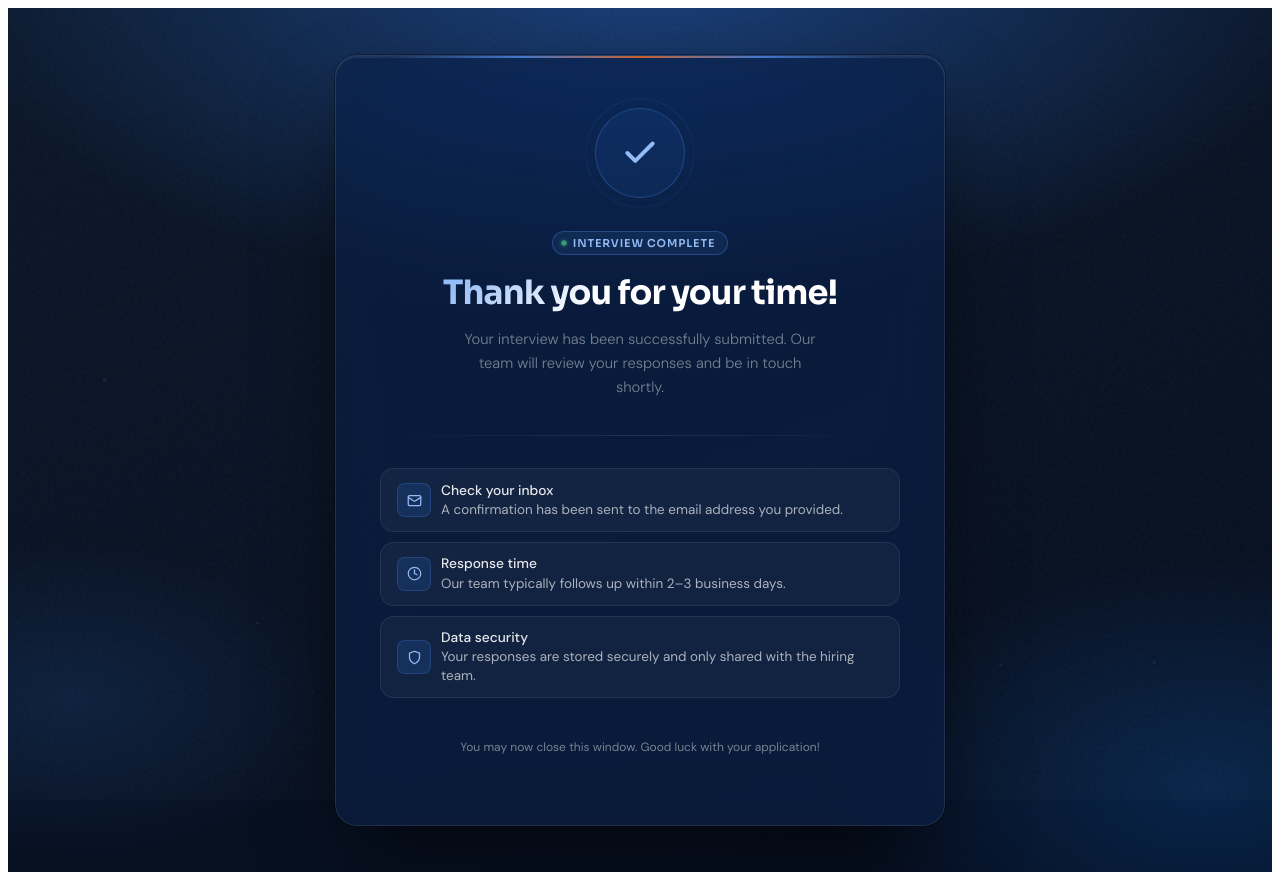
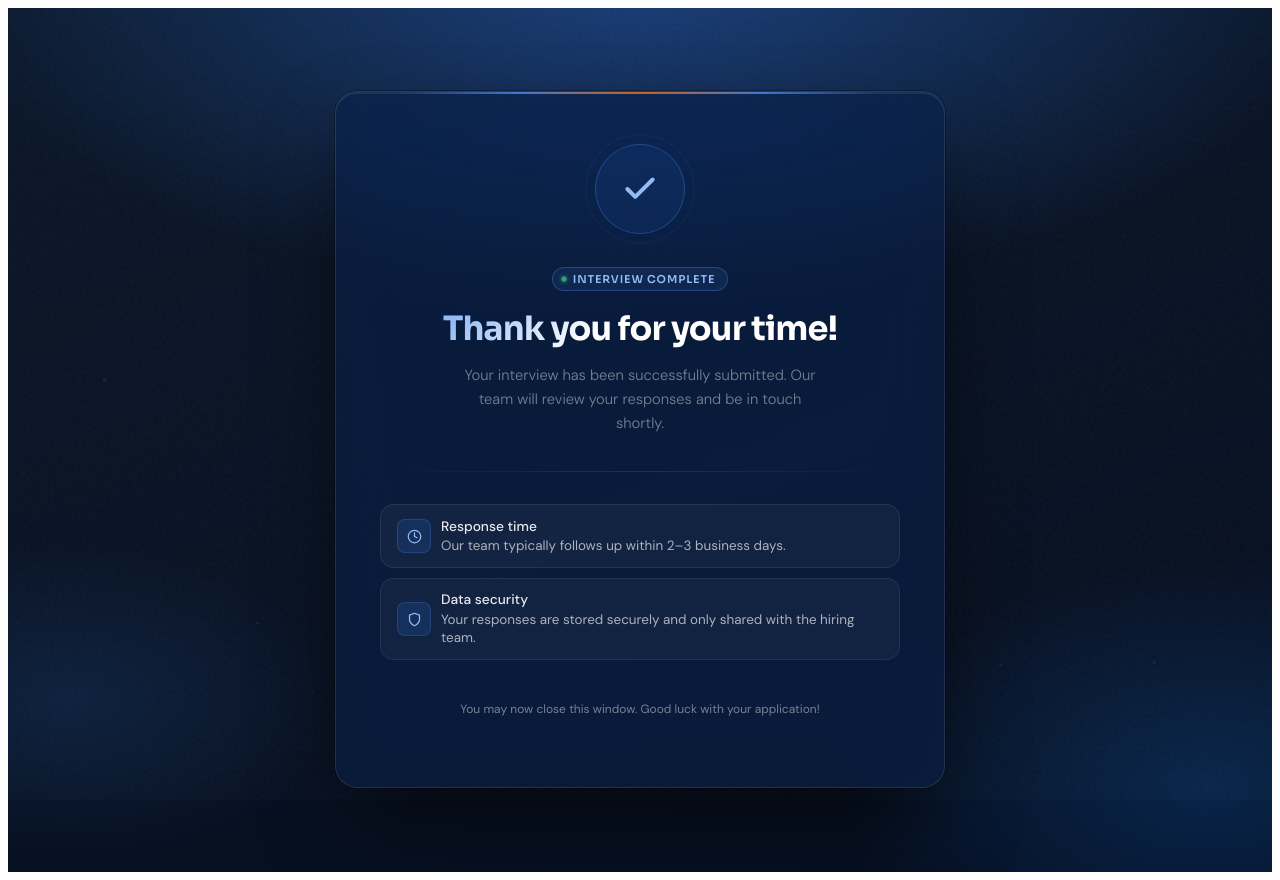
Before and after one commit to parisharma-askgalore/interview_website, a React (Vite) app in the folder frontend/: page /thankyou in a window 1280 px wide. Built offline with nearby package versions, Linux system fonts and the light colour scheme.

Commit message:
frontend-fixes-2

```diff
--- a/frontend/src/pages/EntryForm.jsx
+++ b/frontend/src/pages/EntryForm.jsx
@@ -113,6 +113,9 @@ export default function StartForm() {
               </div>
 
               <div className={styles.field}>
+                <div className={styles.inputWrap}>
+                  <span className={styles.inputIcon}><IconBriefcase /></span>
+                </div>
                 <label className={styles.label}>
                     <select
                       className={styles.input}
@@ -145,9 +148,6 @@ export default function StartForm() {
                     </select>
                    <span className={styles.required}>*</span>
                 </label>
-                <div className={styles.inputWrap}>
-                  <span className={styles.inputIcon}><IconBriefcase /></span>
-                </div>
               </div>
 
               <div className={styles.divider} />
--- a/frontend/src/pages/Thankyou.jsx
+++ b/frontend/src/pages/Thankyou.jsx
@@ -87,13 +87,6 @@ export default function Thankyou() {
         {/* Info pills */}
         <div className={styles.pills}>
           <div className={styles.pill}>
-            <div className={styles.pillIcon}><IconMail /></div>
-            <div className={styles.pillText}>
-              <strong>Check your inbox</strong>
-              A confirmation has been sent to the email address you provided.
-            </div>
-          </div>
-          <div className={styles.pill}>
             <div className={styles.pillIcon}><IconClock /></div>
             <div className={styles.pillText}>
               <strong>Response time</strong>
```
Also changed, not shown: 1 other file (tests, documents, lock files or other folders).
